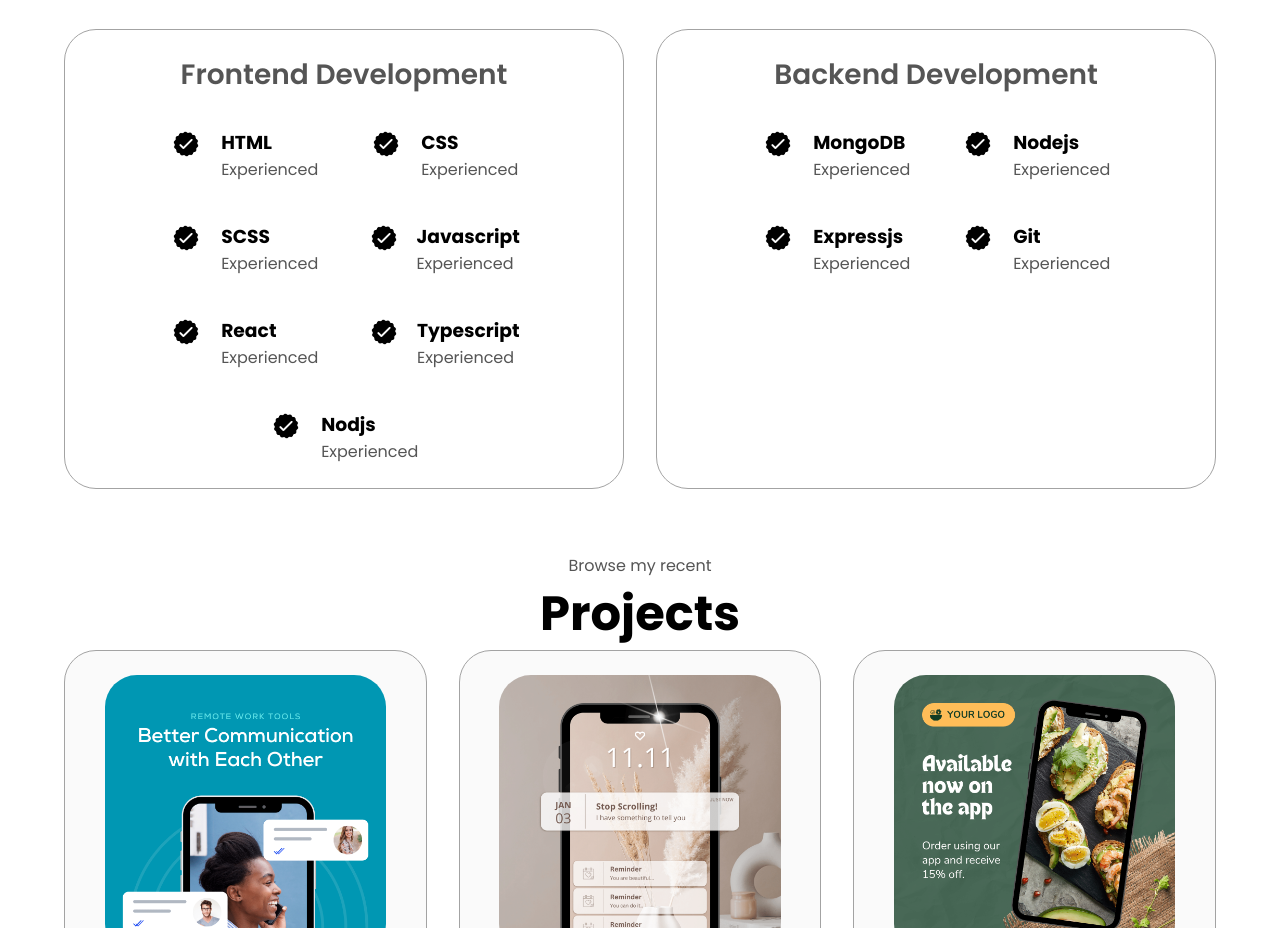
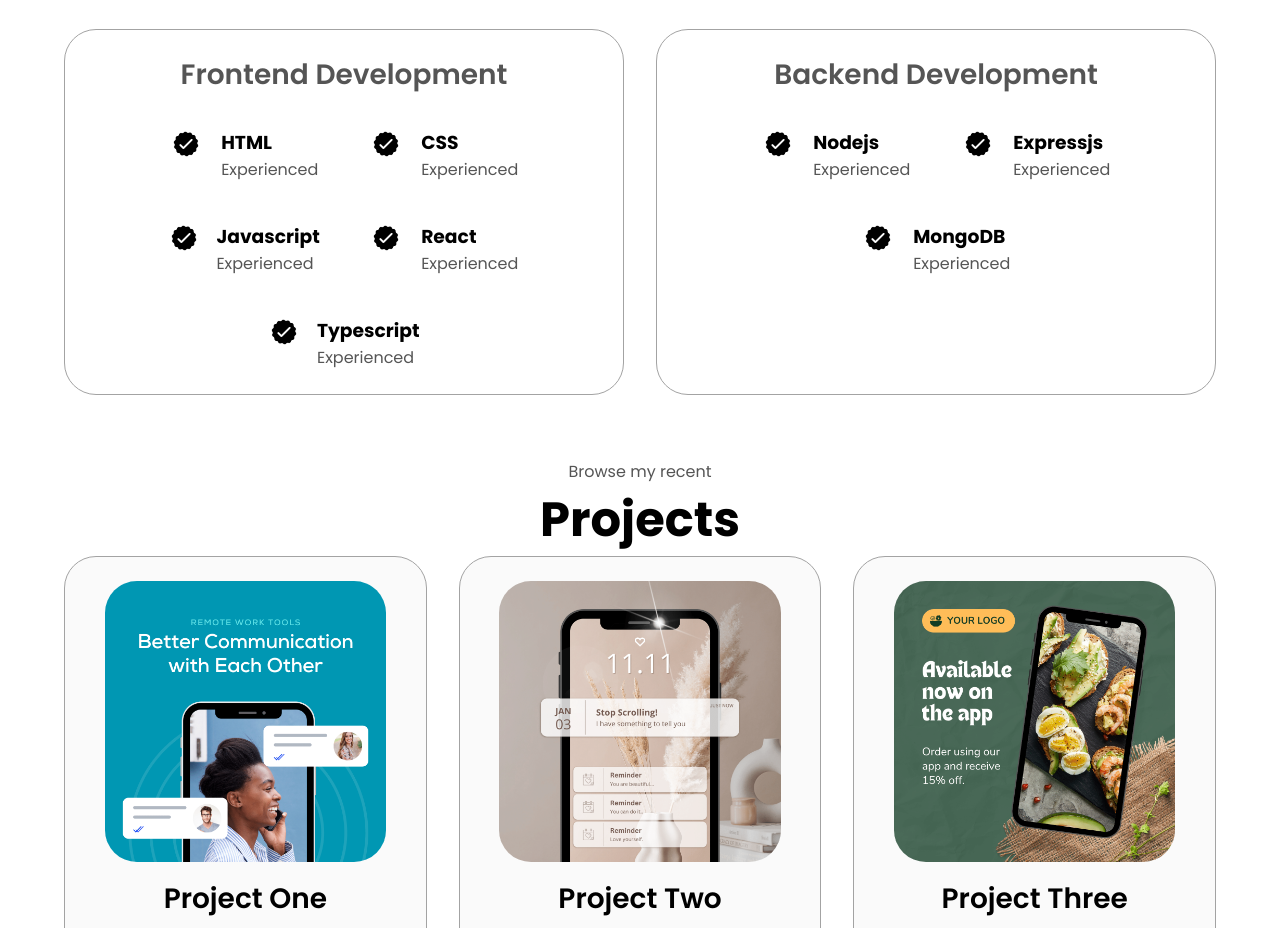
Before and after one commit to nitindev111/portfolio-website, a plain HTML site: page index.html in a window 1280 px wide. Shown: the part 1701-2629 px from the top of the page. Drawn offline with Linux system fonts and the light colour scheme.

Commit message:
load images lazy

```diff
--- a/index.html
+++ b/index.html
@@ -110,7 +110,7 @@
   </nav>
   <section id="profile">
     <div class="section__pic-container">
-      <img src="./assets/profile-pic.png" alt="Profile picture" />
+      <img loading="lazy" src="./assets/profile-pic.png" alt="Profile picture" />
     </div>
     <div class="section__text">
       <p class="section__text__p1">Hello I'm</p>
@@ -135,7 +135,7 @@
     <h1 class="title">About Me</h1>
     <div class="section-container">
       <div class="section__pic-container">
-        <img class="about-pic" src="./assets/about-pic.png" alt="profile picture" />
+        <img class="about-pic" loading="lazy" src="./assets/about-pic.png" alt="profile picture" />
       </div>
       <div class="about-details-container">
         <div class="about-containers">
@@ -189,13 +189,6 @@
             <article>
               <img src="/assets/checkmark.png" alt="experience icons" class="icon" />
               <div>
-                <h3>SCSS</h3>
-                <P>Experienced</P>
-              </div>
-            </article>
-            <article>
-              <img src="/assets/checkmark.png" alt="experience icons" class="icon" />
-              <div>
                 <h3>Javascript</h3>
                 <P>Experienced</P>
               </div>
@@ -214,25 +207,11 @@
                 <P>Experienced</P>
               </div>
             </article>
-            <article>
-              <img src="/assets/checkmark.png" alt="experience icons" class="icon" />
-              <div>
-                <h3>Nodjs</h3>
-                <P>Experienced</P>
-              </div>
-            </article>
           </div>
         </div>
         <div class="details-container">
           <h2 class="experience-sub-title">Backend Development</h2>
           <div class="article-container">
-            <article>
-              <img src="/assets/checkmark.png" alt="experience icons" class="icon" />
-              <div>
-                <h3>MongoDB</h3>
-                <P>Experienced</P>
-              </div>
-            </article>
             <article>
               <img src="/assets/checkmark.png" alt="experience icons" class="icon" />
               <div>
@@ -250,7 +229,7 @@
             <article>
               <img src="/assets/checkmark.png" alt="experience icons" class="icon" />
               <div>
-                <h3>Git</h3>
+                <h3>MongoDB</h3>
                 <P>Experienced</P>
               </div>
             </article>
--- a/style.css
+++ b/style.css
@@ -162,11 +162,6 @@ section {
   height: 400px;
   width: 400px;
   margin: auto 0;
-}
-
-.section__pic-container img {
-  /* border-radius: 50%;
-  background: #f9f9f9; */
 }
 
 .section__text {
```
